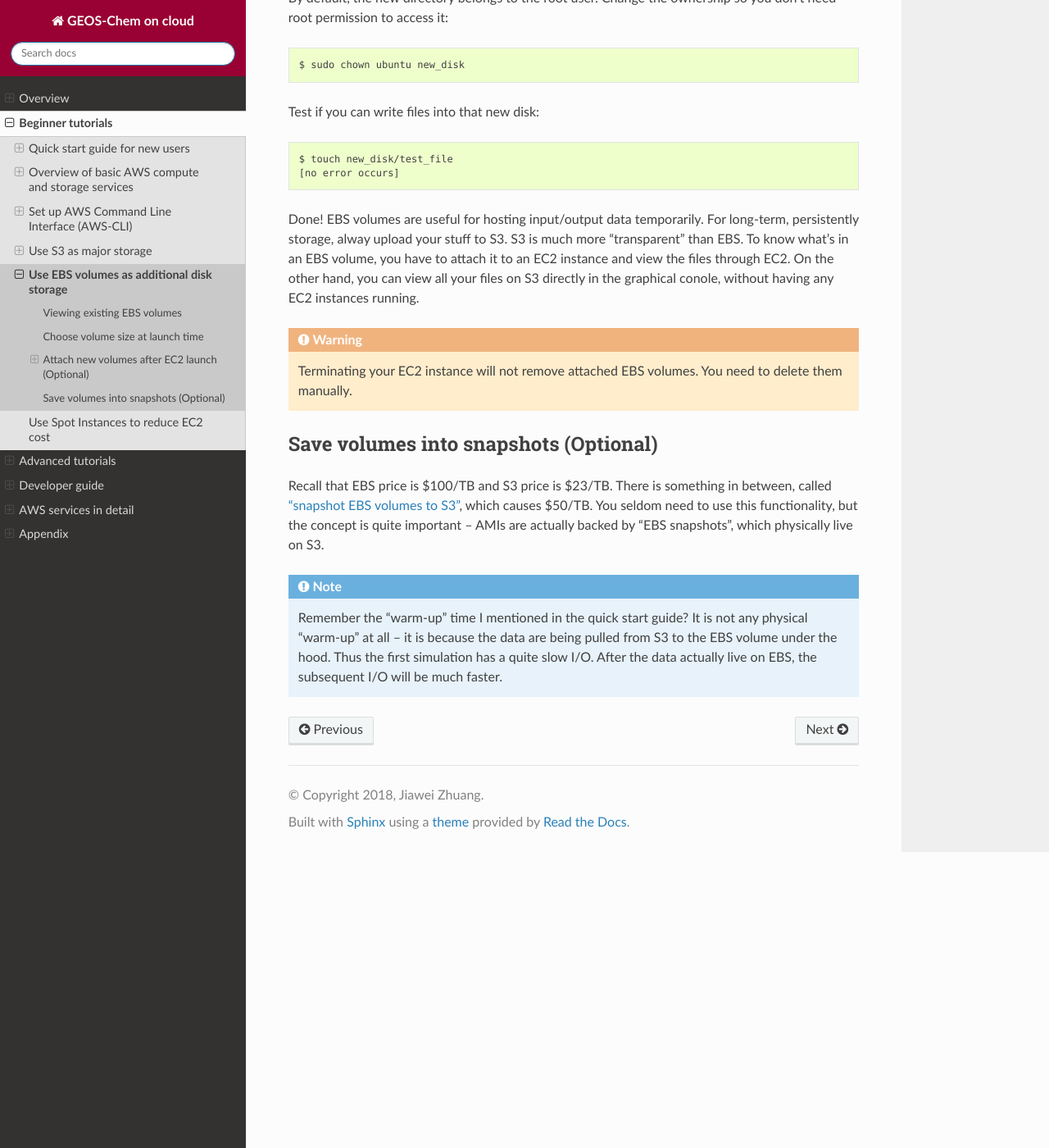
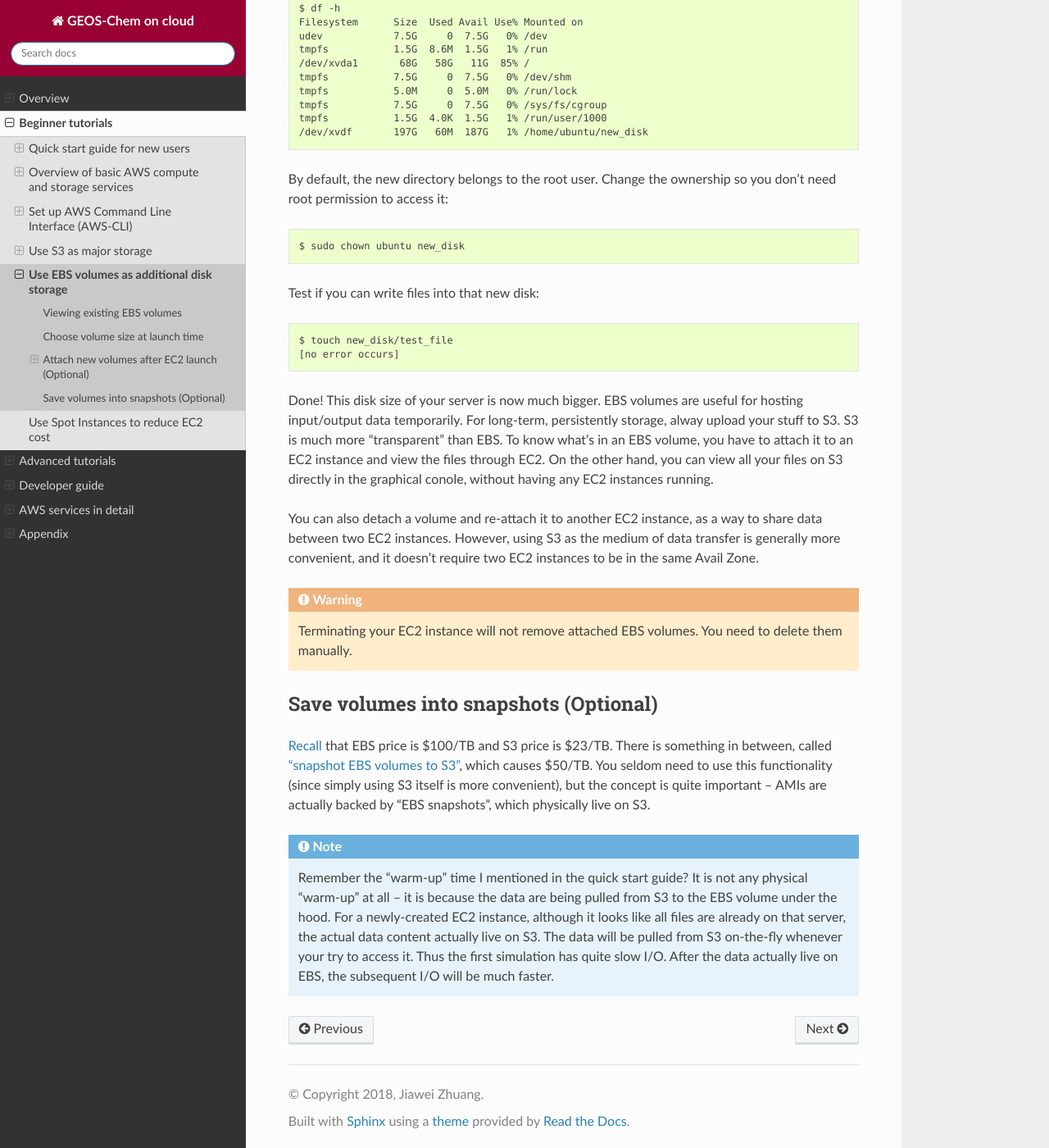
Before and after one commit to geoschem/geos-chem-cloud, a Sphinx documentation site: the page built from doc/source/chapter02_beginner-tutorial/use-ebs.rst, in a window 1280 px wide and 1400 px high, scrolled down 4220 px. Shown: the whole window at 82% size. Built offline with Sphinx 7.4.7 and the Read the Docs theme 2.0.0, drawn with Linux system fonts in a browser that asks for light colours; some of the changed text lies outside the part shown.

Commit message:
Minor fix to EBS tutorial

```diff
--- a/doc/source/chapter02_beginner-tutorial/basic-aws-services.rst
+++ b/doc/source/chapter02_beginner-tutorial/basic-aws-services.rst
@@ -22,6 +22,8 @@
 
 * `AMI (Amazon Machine Image) <https://docs.aws.amazon.com/AWSEC2/latest/UserGuide/AMIs.html>`_ is a frozen system image of an EC2 instance. It contains the operating system, the software libraries, and all the files on a server. An AMI can be used to create any number of EC2 instances. Once a model is configured and saved as an AMI, any researchers can replicate the same environment and start using the model instantly. Some good examples are the `Deep Learning AMI <https://aws.amazon.com/marketplace/pp/B077GCH38C>`_ and the `OpenFOAM AMI <https://aws.amazon.com/marketplace/pp/B017AHYO16>`_.
 
+.. _ebs-intro-label:
+
 - `EBS (Elastic Block Storage) <https://aws.amazon.com/ebs/>`_ is a disk storage service to increase the disk capacity of existing EC2 instances. You create an "EBS volume" and "attach" it to an EC2 instance, just like attaching a USB drive to a computer. You will learn how to do this later. The default disk storage of the EC2 instance itself is also an "EBS volume". EBS is suitable for temporarily hosting files that you are directly working with. For long-term, persisent storage, S3 (see below) is a much better option. `The price of EBS volumes <https://aws.amazon.com/ebs/pricing/>`_ is $0.1/GB/month.
 
 .. _s3-intro-label:
--- a/doc/source/chapter02_beginner-tutorial/spot-instances.rst
+++ b/doc/source/chapter02_beginner-tutorial/spot-instances.rst
@@ -1,2 +1,4 @@
+.. _spot-label:
+
 Use Spot Instances to reduce EC2 cost
 =====================================
--- a/doc/source/chapter02_beginner-tutorial/use-ebs.rst
+++ b/doc/source/chapter02_beginner-tutorial/use-ebs.rst
@@ -32,6 +32,9 @@
 
 Attach new volumes after EC2 launch (Optional)
 ----------------------------------------------
+
+.. note::
+  This part is not absolutely necessary for a typical research workflow so free feel to jump to the :ref:`next tutorial on Spot Instances <spot-label>` which is more important for scientific computing.
 
 Launch and attach a volume
 ^^^^^^^^^^^^^^^^^^^^^^^^^^
@@ -75,8 +78,10 @@
   └─xvda1 202:1    0   70G  0 part /
   xvdf    202:80   0  200G  0 disk
 
-Mount the volume on file system
-^^^^^^^^^^^^^^^^^^^^^^^^^^^^^^^
+(An equivalent way to replicate the above steps is during launching the EC2 instance, "Step 4: add storage", click on "Add New Volume". But you still need to do the below steps to make that volume usable)
+
+Make that volume usable
+^^^^^^^^^^^^^^^^^^^^^^^
 
 Before actually using this additional disk, you need to type a few commands. If you have no idea about file system management, simpliy copy and paste the following commands without thinking too much (adapted from `AWS official guide <https://docs.aws.amazon.com/AWSEC2/latest/UserGuide/ebs-using-volumes.html>`_).
 
@@ -114,7 +119,9 @@
   $ touch new_disk/test_file
   [no error occurs]
 
-Done! EBS volumes are useful for hosting input/output data temporarily. For long-term, persistently storage, alway upload your stuff to S3. S3 is much more "transparent" than EBS. To know what's in an EBS volume, you have to attach it to an EC2 instance and view the files through EC2. On the other hand, you can view all your files on S3 directly in the graphical conole, without having any EC2 instances running.
+Done! This disk size of your server is now much bigger. EBS volumes are useful for hosting input/output data temporarily. For long-term, persistently storage, alway upload your stuff to S3. S3 is much more "transparent" than EBS. To know what's in an EBS volume, you have to attach it to an EC2 instance and view the files through EC2. On the other hand, you can view all your files on S3 directly in the graphical conole, without having any EC2 instances running.
+
+You can also detach a volume and re-attach it to another EC2 instance, as a way to share data between two EC2 instances. However, using S3 as the medium of data transfer is generally more convenient, and it doesn't require two EC2 instances to be in the same Avail Zone.
 
 .. warning::
   Terminating your EC2 instance will not remove attached EBS volumes. You need to delete them manually.
@@ -122,7 +129,7 @@
 Save volumes into snapshots (Optional)
 --------------------------------------
 
-Recall that EBS price is $100/TB and S3 price is $23/TB.  There is something in between, called `"snapshot EBS volumes to S3" <https://docs.aws.amazon.com/AWSEC2/latest/UserGuide/EBSSnapshots.html>`_, which causes $50/TB. You seldom need to use this functionality, but the concept is quite important -- AMIs are actually backed by "EBS snapshots", which physically live on S3.
+:ref:`Recall <ebs-intro-label>` that EBS price is $100/TB and S3 price is $23/TB.  There is something in between, called `"snapshot EBS volumes to S3" <https://docs.aws.amazon.com/AWSEC2/latest/UserGuide/EBSSnapshots.html>`_, which causes $50/TB. You seldom need to use this functionality (since simply using S3 itself is more convenient), but the concept is quite important -- AMIs are actually backed by "EBS snapshots", which physically live on S3.
 
 .. note::
-  Remember the "warm-up" time I mentioned in the quick start guide? It is not any physical "warm-up" at all -- it is because the data are being pulled from S3 to the EBS volume under the hood. Thus the first simulation has a quite slow I/O. After the data actually live on EBS, the subsequent I/O will be much faster.
+  Remember the "warm-up" time I mentioned in the quick start guide? It is not any physical "warm-up" at all -- it is because the data are being pulled from S3 to the EBS volume under the hood. For a newly-created EC2 instance, although it looks like all files are already on that server, the actual data content actually live on S3. The data will be pulled from S3 on-the-fly whenever your try to access it. Thus the first simulation has quite slow I/O. After the data actually live on EBS, the subsequent I/O will be much faster.
```
